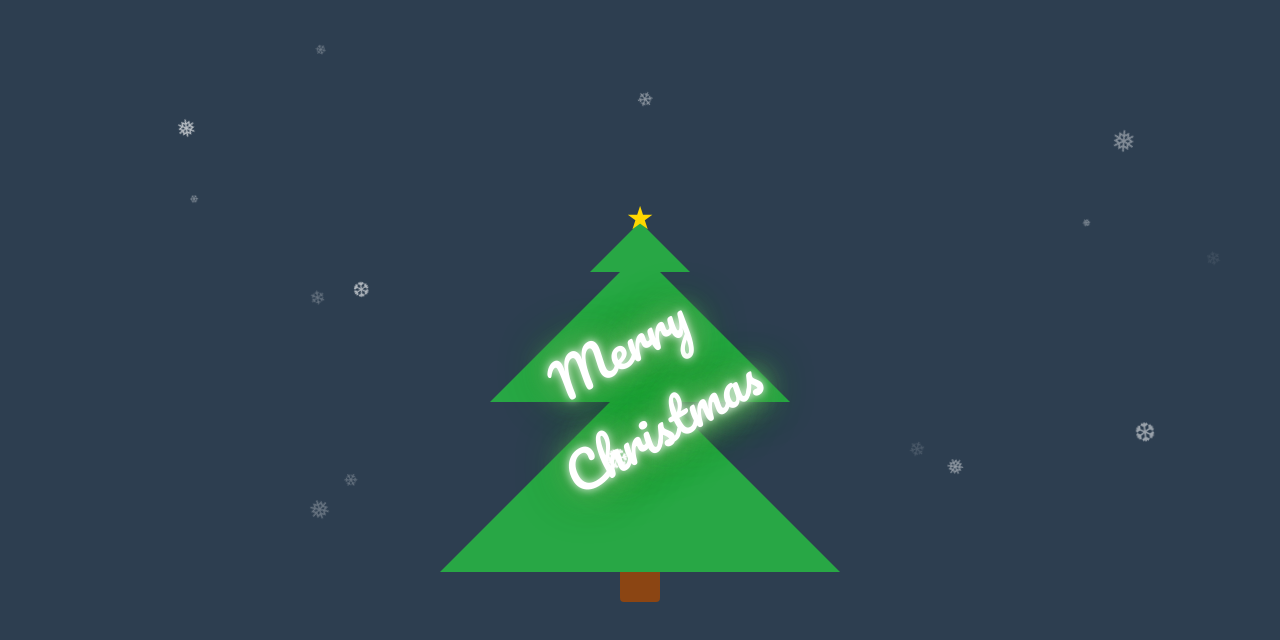
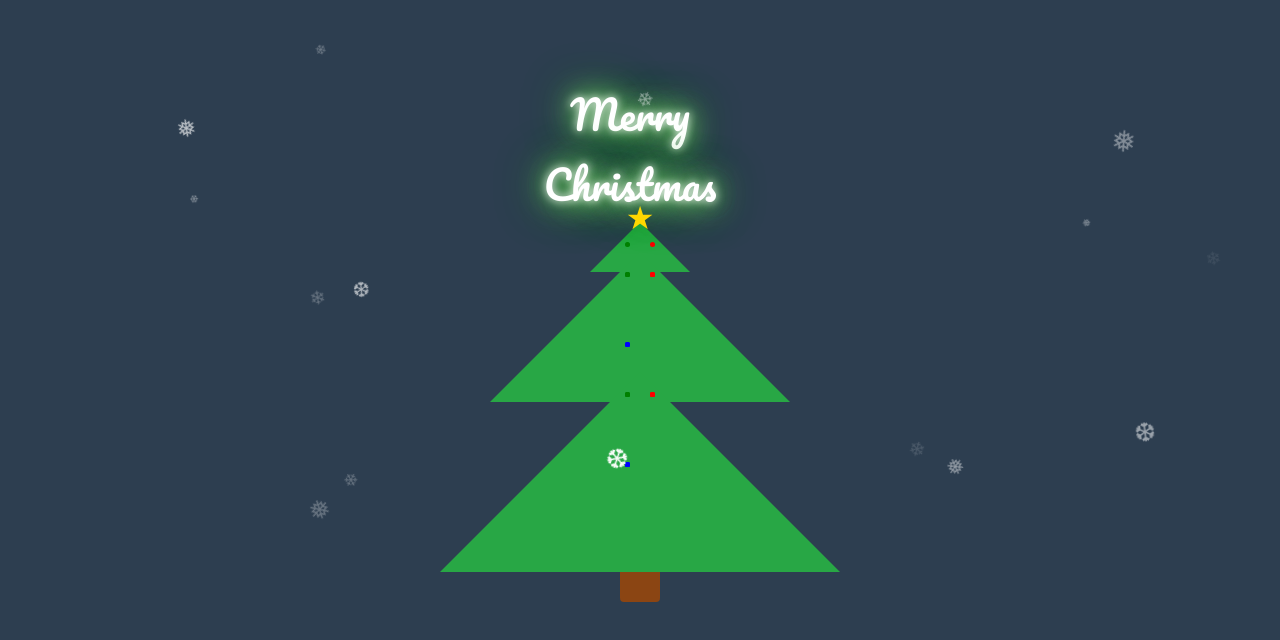
Before and after one commit to PAGiligan/PRIN135-Finals, a plain HTML site: page index.html in a window 1280 px wide. Shown: the top 640 px of the page. Drawn offline with Linux system fonts and the light colour scheme.

Commit message:
resized glowing text

```diff
--- a/style.css
+++ b/style.css
@@ -46,7 +46,28 @@ body {
 }
 
  .ball {
+    width: 5px;
+    height: 5px;
+    position: absolute;
+    z-index: auto;
+    border-radius: 50%;
+ }
 
+ .red {
+    top: 20px;
+    left: 10px;
+    background-color: red;
+ }
+
+ .green {
+    top: 20px;
+    right: 10px;
+    background-color: green;
+ }
+ .blue {
+    top: 90px;
+    right: 10px;
+    background-color: blue;
  }
 
 .layer2 {
@@ -73,8 +94,9 @@ body {
     border-radius: 4px;
 }
 
+/* Glowing Text */
 .title {
-    font-size: 50px;
+    font-size: 40px;
     color: #fff;
     text-align: center;
     -webkit-animation: glow 1s ease-in-out infinite alternate;
@@ -82,14 +104,13 @@ body {
     animation: glow 1s ease-in-out infinite alternate;
     font-family: 'Pacifico', cursive;
     position: absolute;
-    top: 100px;
-    width: 100%;
-    transform: rotate(-30deg);
+    top: -120px;
+    width: 95%;
   }
 
   @keyframes glow {
     from {
-      text-shadow: 0 0 10px #fff, 0 0 20px #fff, 0 0 30px #ff0000, 0 0 40px #ff0000, 0 0 50px #ff0000;
+      text-shadow: 0 0 10px #fff, 0 0 20px #ff0000, 0 0 30px #ff0000, 0 0 40px #ff0000, 0 0 50px #ff0000;
     }
 
     to {
```
